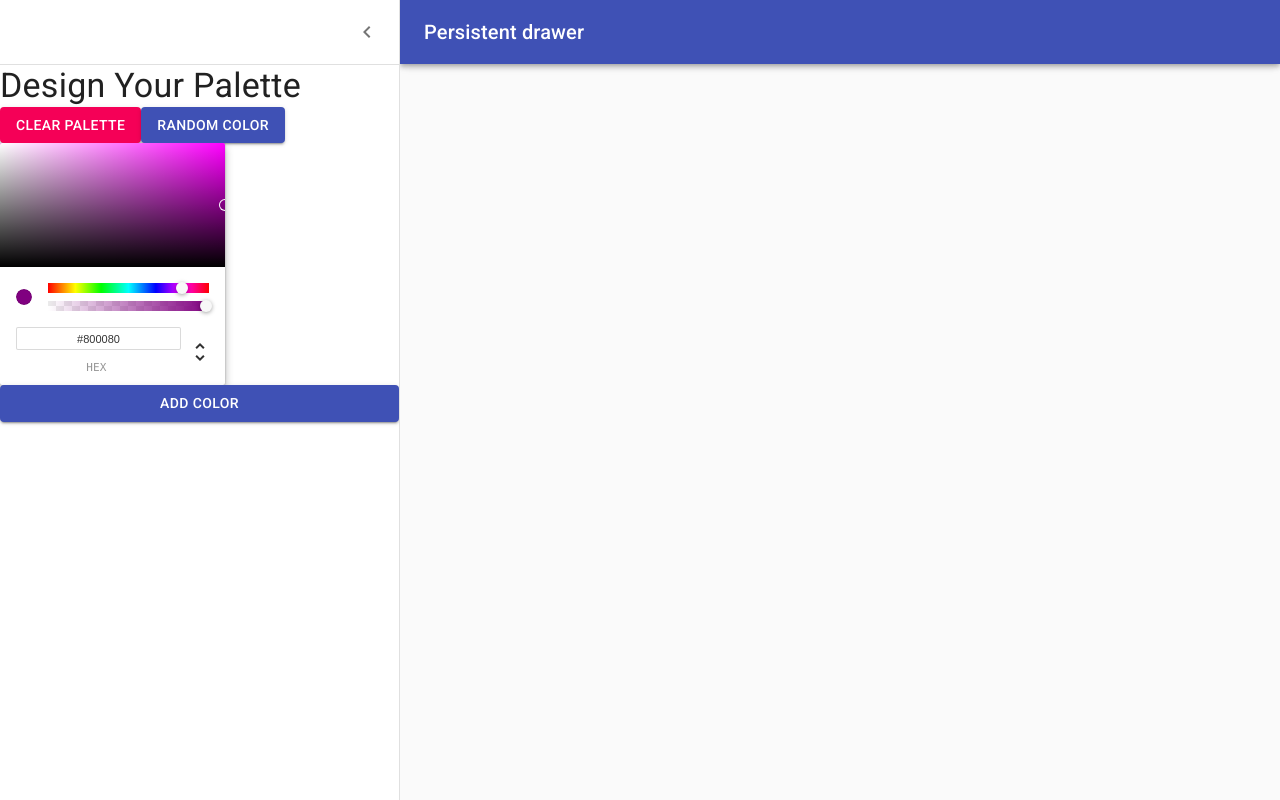
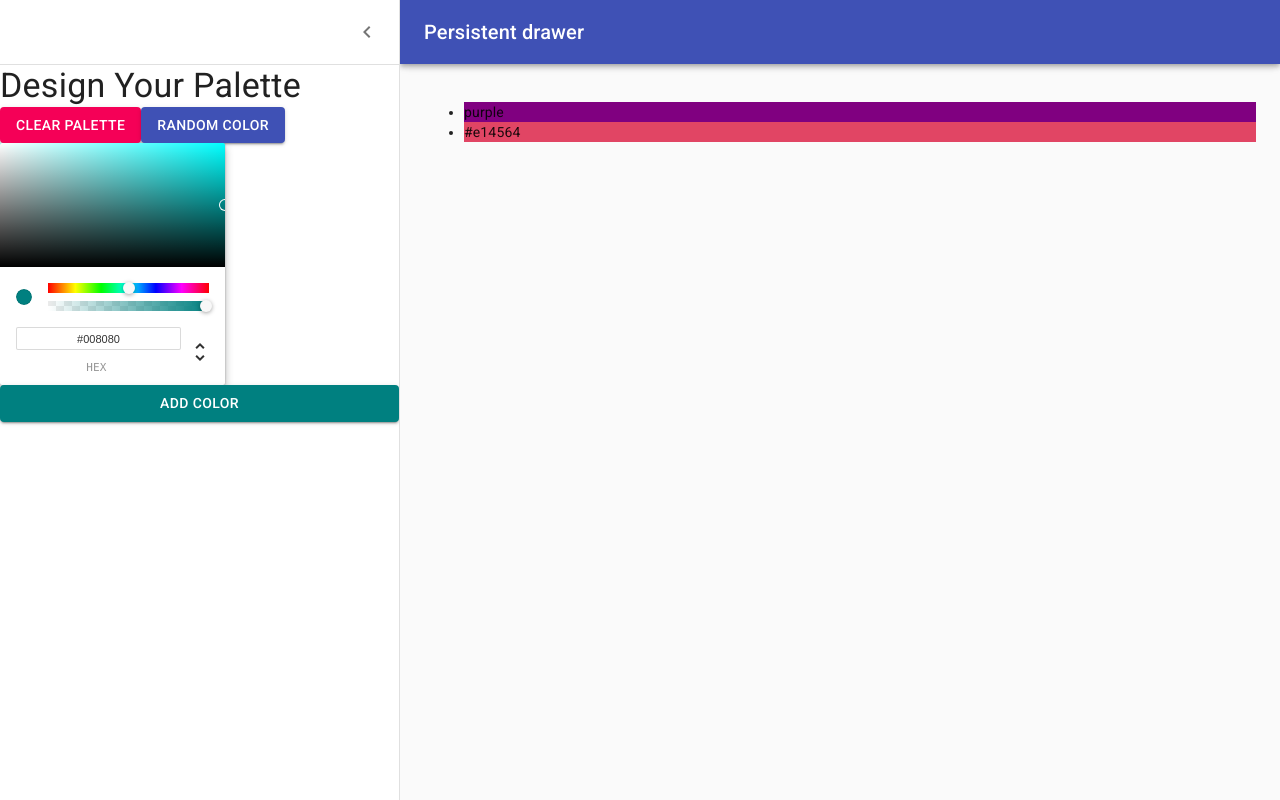
Before and after one commit to aavetisyanIT/Color-Palette, a React (Create React App) app: page /palette/new in a window 1280 px wide. Both pictures are taken after a click on the button "Open drawer". Built offline with nearby package versions, Linux system fonts and the light colour scheme.

Commit message:
Connect colorpicker to button

```diff
--- a/src/NewPaletteForm.js
+++ b/src/NewPaletteForm.js
@@ -73,9 +73,16 @@
 });
 
 class NewPaletteForm extends Component {
-	state = {
-		open: false,
-	};
+	constructor(props) {
+		super(props);
+		this.state = {
+			open: false,
+			currentColor: 'teal',
+			colors: ['purple', '#e14564'],
+		};
+		this.updateCurrentColor = this.updateCurrentColor.bind(this);
+		this.addNewColor = this.addNewColor.bind(this);
+	}
 
 	handleDrawerOpen = () => {
 		this.setState({ open: true });
@@ -84,6 +91,17 @@
 	handleDrawerClose = () => {
 		this.setState({ open: false });
 	};
+	updateCurrentColor(newColor) {
+		this.setState({
+			currentColor: newColor.hex,
+		});
+	}
+
+	addNewColor() {
+		this.setState({
+			colors: [...this.state.colors, this.state.currentColor],
+		});
+	}
 
 	render() {
 		const { classes } = this.props;
@@ -141,10 +159,15 @@
 					</div>
 
 					<ChromePicker
-						color='purple'
-						onChangeComplete={(newColor) => console.log(newColor)}
+						color={this.state.currentColor}
+						onChangeComplete={this.updateCurrentColor}
 					/>
-					<Button variant='contained' color='primary'>
+					<Button
+						variant='contained'
+						color='primary'
+						style={{ backgroundColor: this.state.currentColor }}
+						onClick={this.addNewColor}
+					>
 						Add Color
 					</Button>
 				</Drawer>
@@ -154,6 +177,11 @@
 					})}
 				>
 					<div className={classes.drawerHeader} />
+					<ul>
+						{this.state.colors.map((color) => (
+							<li style={{ backgroundColor: color }}>{color}</li>
+						))}
+					</ul>
 				</main>
 			</div>
 		);
```
